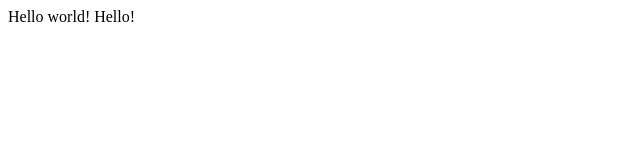
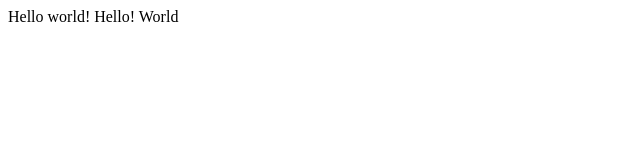
Before and after one commit to KatsiarynaBaiko/FE45-onl-Front-End-Baiko-Katsiaryna, a plain HTML site: page Homework_Lesson 1/index.html in a window 1280 px wide. Shown: the full height of the page, 0-640 px from the left. Drawn offline with Linux system fonts and the light colour scheme.

Commit message:
add new word in index.html

```diff
--- a/Homework_Lesson 1/index.html
+++ b/Homework_Lesson 1/index.html
@@ -8,6 +8,6 @@
 </head>
 <body>
 	Hello world!
-	Hello!
+	Hello! World
 </body>
 </html>
```
